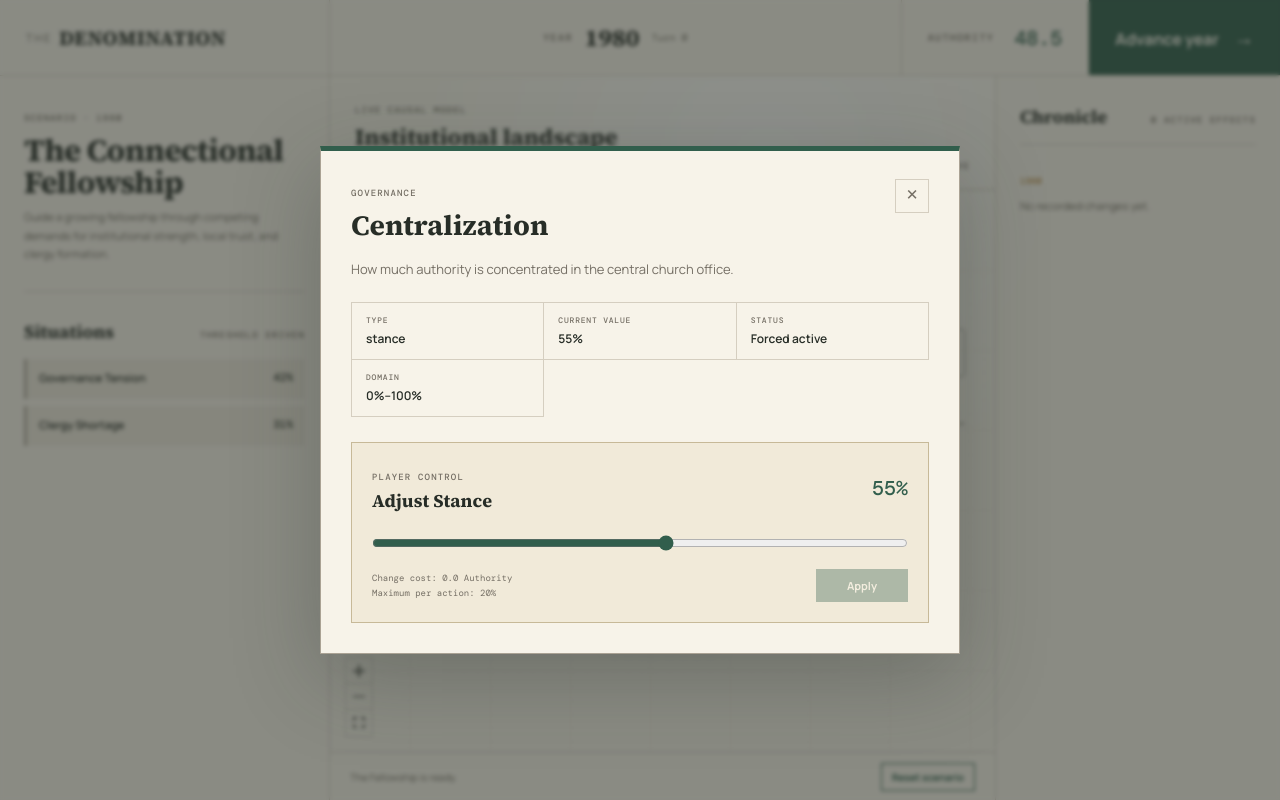
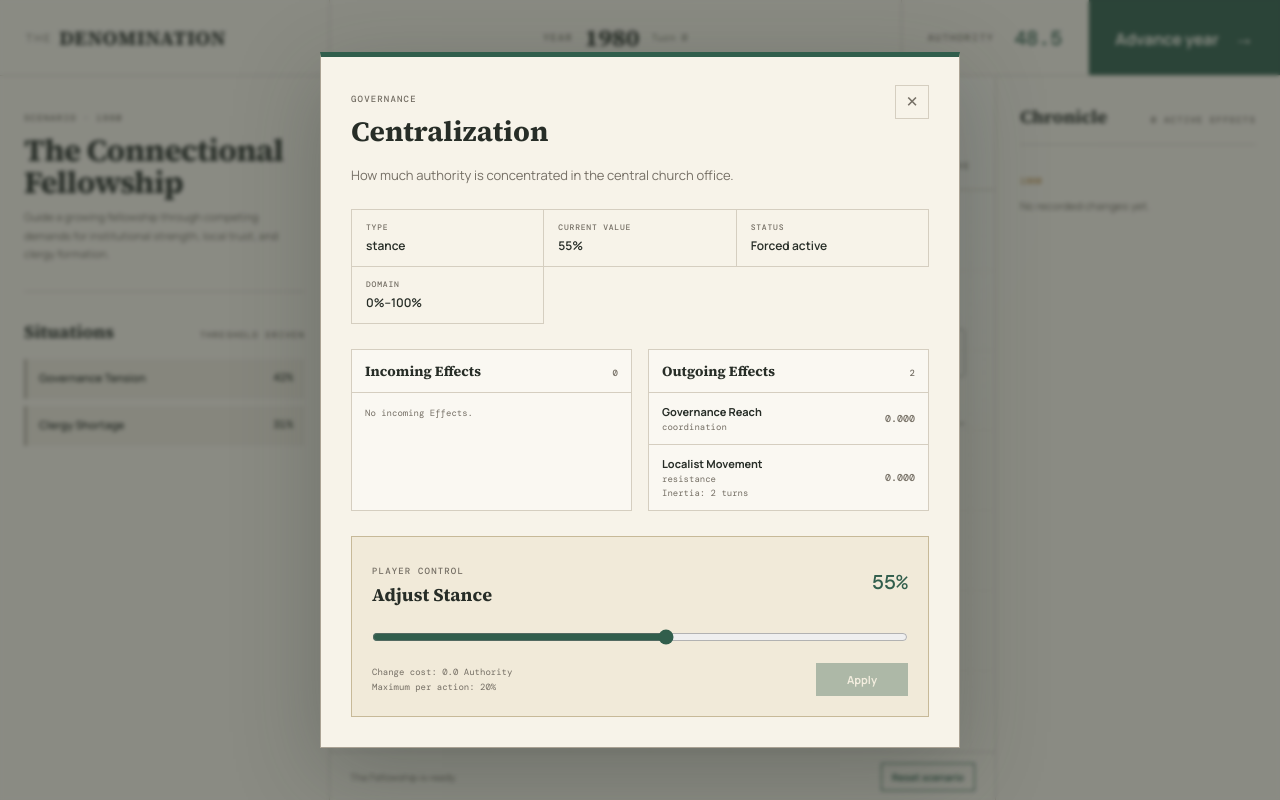
Before and after one commit to HeonHeo23/the-denomination, a React (Vite) app: page / in a window 1280 px wide. Both pictures are taken after a click on the element 375 px from the left and 329 px from the top of the page. Built offline with nearby package versions, Linux system fonts and the light colour scheme.

Commit message:
feat: modal edge lists

```diff
--- a/src/App.css
+++ b/src/App.css
@@ -458,6 +458,89 @@ main {
   font-size: 12px;
   font-weight: 600;
 }
+.node-effects {
+  display: grid;
+  grid-template-columns: repeat(2, minmax(0, 1fr));
+  gap: 16px;
+  margin-top: 25px;
+}
+.node-effects__section {
+  min-width: 0;
+  border: 1px solid var(--line);
+  background: rgba(255, 255, 255, 0.38);
+}
+.node-effects__heading {
+  display: flex;
+  justify-content: space-between;
+  align-items: baseline;
+  gap: 12px;
+  padding: 11px 13px;
+  border-bottom: 1px solid var(--line);
+}
+.node-effects__heading h3 {
+  margin: 0;
+  font:
+    700 14px "Source Serif 4",
+    serif;
+}
+.node-effects__heading span {
+  color: var(--muted);
+  font:
+    500 9px "DM Mono",
+    monospace;
+}
+.node-effects__list {
+  list-style: none;
+  margin: 0;
+  padding: 0;
+}
+.node-effects__list li {
+  display: flex;
+  justify-content: space-between;
+  align-items: center;
+  gap: 12px;
+  padding: 11px 13px;
+  border-bottom: 1px solid var(--line);
+}
+.node-effects__list li:last-child {
+  border-bottom: 0;
+}
+.node-effects__list li > div {
+  display: grid;
+  min-width: 0;
+  gap: 2px;
+}
+.node-effects__list strong {
+  overflow-wrap: anywhere;
+  font-size: 11px;
+}
+.node-effects__list span,
+.node-effects__list small,
+.node-effects__empty {
+  color: var(--muted);
+  font:
+    9px "DM Mono",
+    monospace;
+}
+.node-effects__empty {
+  margin: 0;
+  padding: 14px 13px;
+}
+.node-effects__contribution {
+  flex: 0 0 auto;
+  font:
+    600 10px "DM Mono",
+    monospace;
+}
+.node-effects__contribution--positive {
+  color: #39735a;
+}
+.node-effects__contribution--negative {
+  color: #a94338;
+}
+.node-effects__contribution--neutral {
+  color: #777166;
+}
 .stance-editor {
   margin-top: 25px;
   padding: 20px;
@@ -641,6 +724,9 @@ main {
   .node-modal__details {
     grid-template-columns: repeat(2, minmax(0, 1fr));
   }
+  .node-effects {
+    grid-template-columns: 1fr;
+  }
   .stance-editor__footer {
     align-items: stretch;
     flex-direction: column;
--- a/src/App.tsx
+++ b/src/App.tsx
@@ -164,6 +164,7 @@ function App() {
           definition={selectedDefinition}
           runtime={selectedRuntime}
           scenario={exampleScenario}
+          state={session.state}
           message={session.message}
           onApply={session.setStance}
           onClose={() => setSelectedNodeId(undefined)}
--- a/src/ui/panels/NodeDetailsModal.tsx
+++ b/src/ui/panels/NodeDetailsModal.tsx
@@ -8,13 +8,16 @@ import type {
   NodeDefinition,
   NodeRuntimeState,
   ScenarioDefinition,
+  SimulationState,
   StanceDefinition,
 } from "../../simulation";
+import { projectNodeEffects, type NodeEffectView } from "./projectNodeEffects";
 
 interface NodeDetailsModalProps {
   readonly definition: NodeDefinition;
   readonly runtime: NodeRuntimeState;
   readonly scenario: ScenarioDefinition;
+  readonly state: SimulationState;
   readonly message: string;
   readonly onApply: (stanceId: string, value: number) => void;
   readonly onClose: () => void;
@@ -129,16 +132,63 @@ function activationLabel(runtime: NodeRuntimeState): string {
   return runtime.isActive ? "Active" : "Inactive";
 }
 
+interface EffectListProps {
+  readonly title: string;
+  readonly headingId: string;
+  readonly effects: readonly NodeEffectView[];
+  readonly emptyMessage: string;
+}
+
+function EffectList({
+  title,
+  headingId,
+  effects,
+  emptyMessage,
+}: EffectListProps) {
+  return (
+    <section className="node-effects__section" aria-labelledby={headingId}>
+      <div className="node-effects__heading">
+        <h3 id={headingId}>{title}</h3>
+        <span>{effects.length}</span>
+      </div>
+      {effects.length === 0 ? (
+        <p className="node-effects__empty">{emptyMessage}</p>
+      ) : (
+        <ul className="node-effects__list">
+          {effects.map((effect) => (
+            <li key={effect.id}>
+              <div>
+                <strong>{effect.relatedName}</strong>
+                {effect.label && <span>{effect.label}</span>}
+                {effect.inertiaTurns && effect.inertiaTurns > 1 && (
+                  <small>Inertia: {effect.inertiaTurns} turns</small>
+                )}
+              </div>
+              <output
+                className={`node-effects__contribution node-effects__contribution--${effect.contributionTone}`}
+              >
+                {effect.contributionLabel}
+              </output>
+            </li>
+          ))}
+        </ul>
+      )}
+    </section>
+  );
+}
+
 export function NodeDetailsModal({
   definition,
   runtime,
   scenario,
+  state,
   message,
   onApply,
   onClose,
 }: NodeDetailsModalProps) {
   const dialogRef = useRef<HTMLDialogElement>(null);
   const previouslyFocused = useRef<HTMLElement | null>(null);
+  const effects = projectNodeEffects(definition.id, scenario, state);
 
   useEffect(() => {
     const dialog = dialogRef.current;
@@ -234,6 +284,21 @@ export function NodeDetailsModal({
           )}
         </dl>
 
+        <div className="node-effects">
+          <EffectList
+            title="Incoming Effects"
+            headingId="incoming-effects-title"
+            effects={effects.incoming}
+            emptyMessage="No incoming Effects."
+          />
+          <EffectList
+            title="Outgoing Effects"
+            headingId="outgoing-effects-title"
+            effects={effects.outgoing}
+            emptyMessage="No outgoing Effects."
+          />
+        </div>
+
         {definition.type === "stance" && (
           <StanceEditor
             definition={definition}
--- /dev/null
+++ b/src/ui/panels/projectNodeEffects.ts
@@ -0,0 +1,70 @@
+import type { ScenarioDefinition, SimulationState } from "../../simulation";
+
+export type EffectContributionTone = "positive" | "negative" | "neutral";
+
+export interface NodeEffectView {
+  readonly id: string;
+  readonly relatedName: string;
+  readonly label?: string;
+  readonly contributionLabel: string;
+  readonly contributionTone: EffectContributionTone;
+  readonly inertiaTurns?: number;
+}
+
+export interface NodeEffectsView {
+  readonly incoming: readonly NodeEffectView[];
+  readonly outgoing: readonly NodeEffectView[];
+}
+
+function contributionTone(value: number): EffectContributionTone {
+  if (value > 0) return "positive";
+  if (value < 0) return "negative";
+  return "neutral";
+}
+
+function formatContribution(value: number): string {
+  if (value > 0) return `+${value.toFixed(3)}`;
+  if (value < 0) return `−${Math.abs(value).toFixed(3)}`;
+  return "0.000";
+}
+
+/**
+ * Derives the authored relationships attached to one node for modal display.
+ * This remains presentation data: it never changes Effect semantics or state.
+ */
+export function projectNodeEffects(
+  nodeId: string,
+  scenario: ScenarioDefinition,
+  state: SimulationState,
+): NodeEffectsView {
+  const nodeNames = new Map(scenario.nodes.map((node) => [node.id, node.name]));
+  const incoming: NodeEffectView[] = [];
+  const outgoing: NodeEffectView[] = [];
+
+  for (const effect of scenario.effects) {
+    const contribution = state.effects[effect.id]?.lastContribution ?? 0;
+    const view = (relatedName: string): NodeEffectView => ({
+      id: effect.id,
+      relatedName,
+      label: effect.label,
+      contributionLabel: formatContribution(contribution),
+      contributionTone: contributionTone(contribution),
+      inertiaTurns: effect.inertiaTurns,
+    });
+
+    if (effect.target === nodeId) {
+      incoming.push(
+        view(
+          effect.source === "_default_"
+            ? "Default pressure"
+            : (nodeNames.get(effect.source) ?? effect.source),
+        ),
+      );
+    }
+    if (effect.source === nodeId) {
+      outgoing.push(view(nodeNames.get(effect.target) ?? effect.target));
+    }
+  }
+
+  return { incoming, outgoing };
+}
--- a/tsconfig.engine-tests.json
+++ b/tsconfig.engine-tests.json
@@ -18,6 +18,8 @@
   "include": [
     "src/simulation/**/*.ts",
     "src/scenarios/**/*.ts",
-    "tests/simulation/**/*.ts"
+    "src/ui/panels/projectNodeEffects.ts",
+    "tests/simulation/**/*.ts",
+    "tests/ui/**/*.ts"
   ]
 }
```
Also changed, not shown: 2 other files (tests, documents, lock files or other folders).
